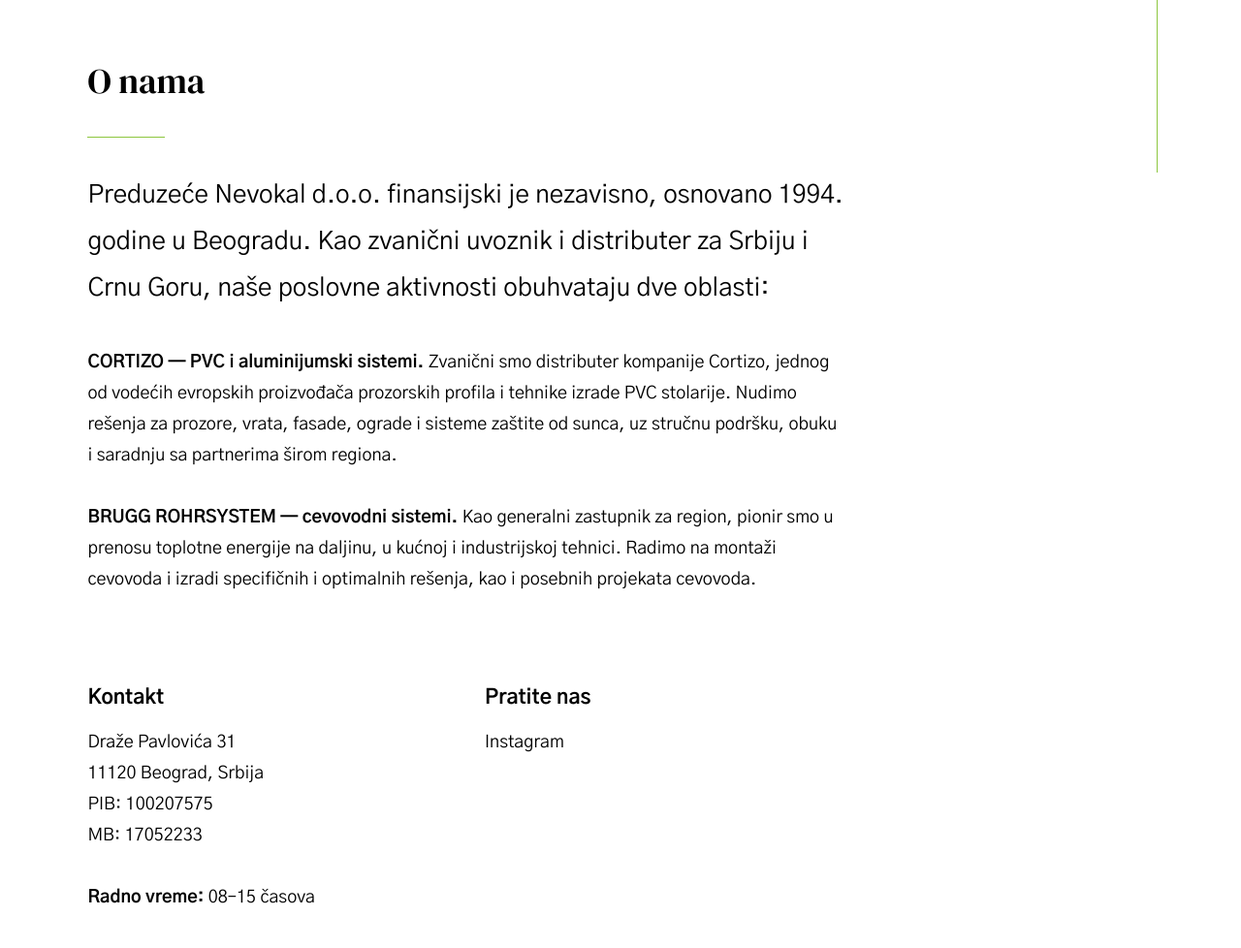
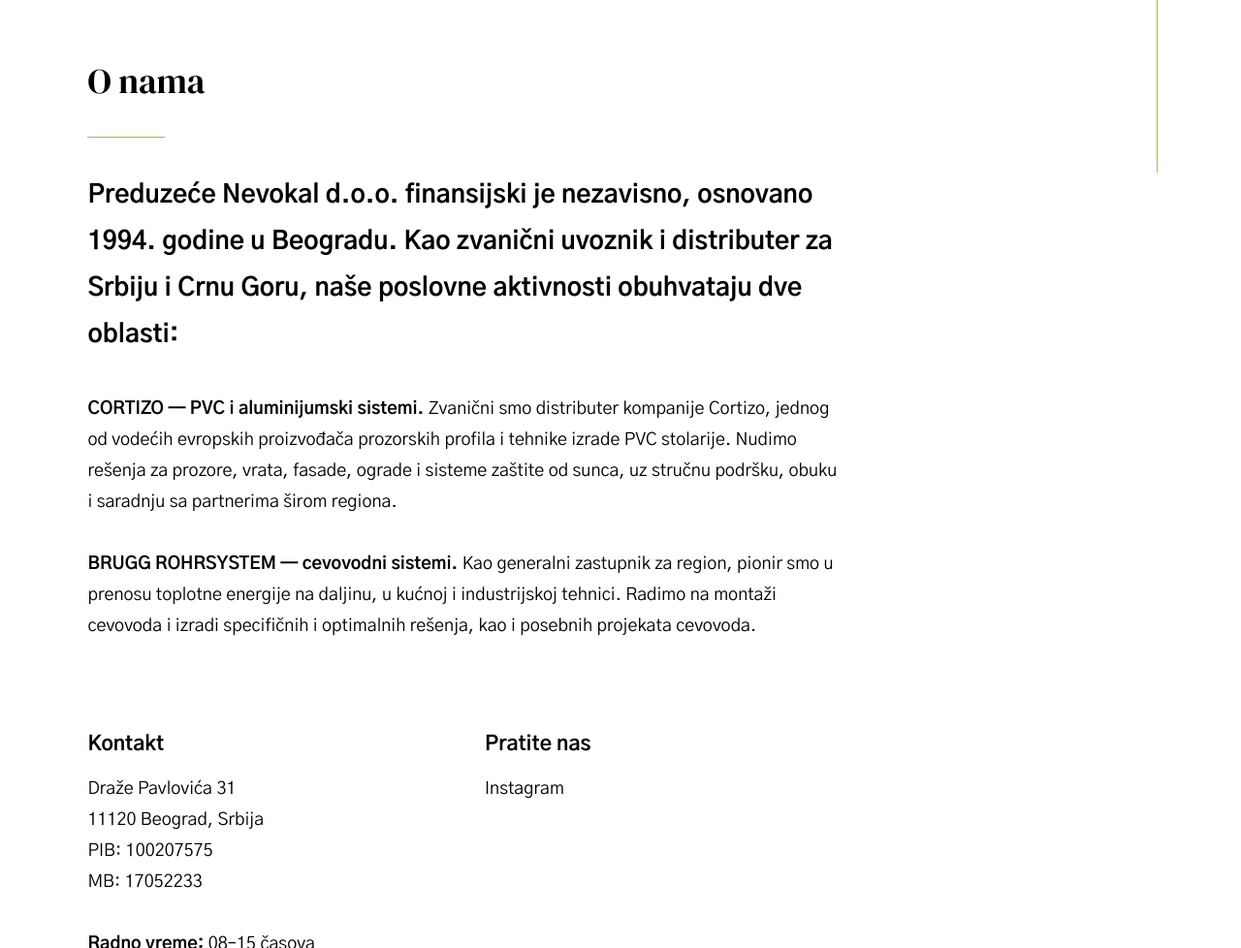
Before and after one commit to Podmorski/Nevokal-coming-soon-page, a plain HTML site: page index.html in a window 1280 px wide. Shown: the part 842-1820 px from the top of the page at 97% size. Drawn offline with Linux system fonts and the light colour scheme.

Commit message:
Bold intro paragraph; replace hero image with modern house dusk photo

```diff
--- a/index.html
+++ b/index.html
@@ -128,9 +128,9 @@
                             <div class="column">
                                 <h1>O nama</h1>
                                 <p class="lead">
-                                Preduzeće Nevokal d.o.o. finansijski je nezavisno, osnovano 1994. godine
+                                <strong>Preduzeće Nevokal d.o.o. finansijski je nezavisno, osnovano 1994. godine
                                 u Beogradu. Kao zvanični uvoznik i distributer za Srbiju i Crnu Goru,
-                                naše poslovne aktivnosti obuhvataju dve oblasti:
+                                naše poslovne aktivnosti obuhvataju dve oblasti:</strong>
                                 </p>
 
                                 <p>
```
